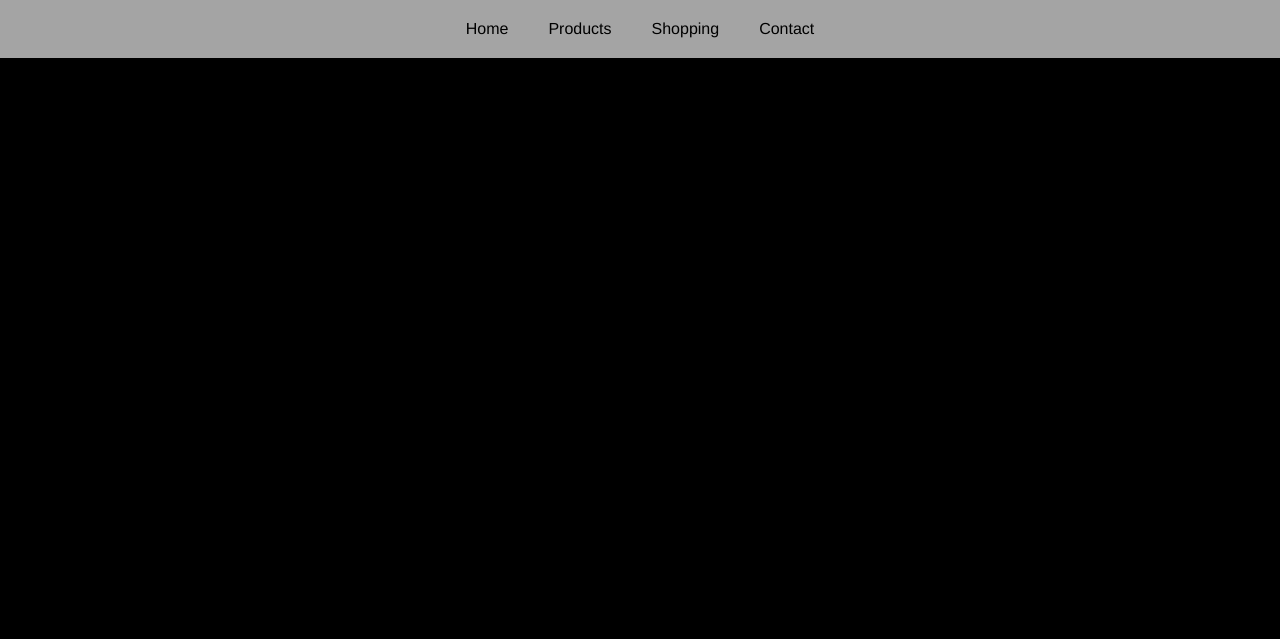
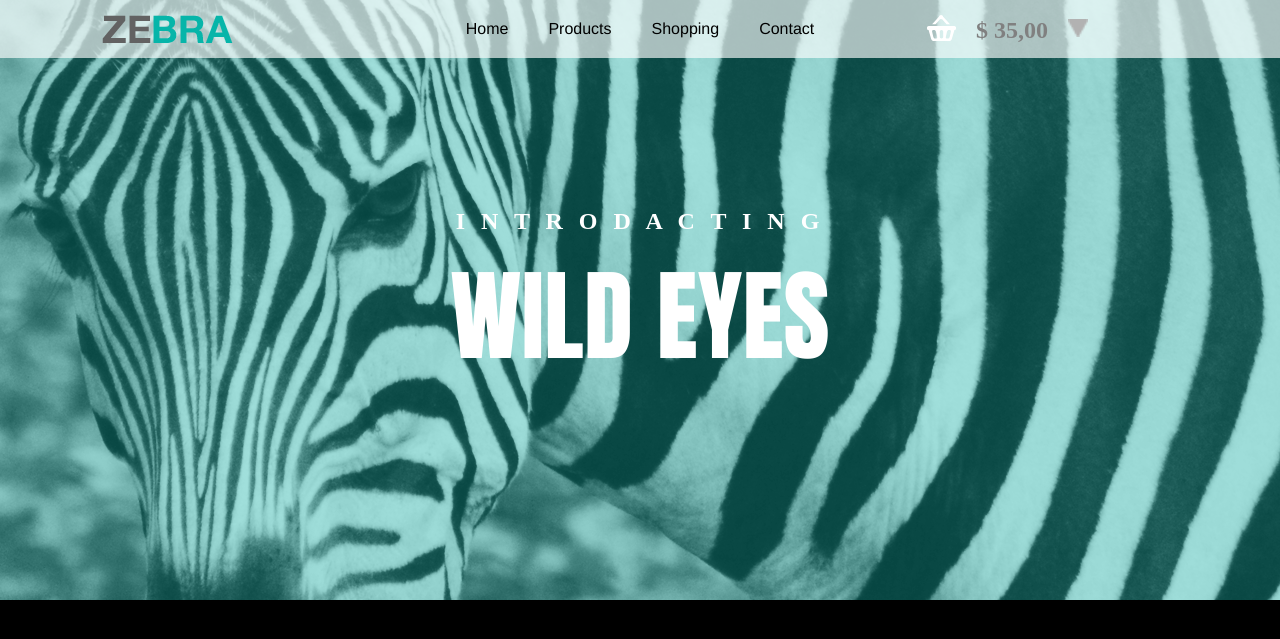
Before and after one commit to QDD0/Exe-Html, a PHP site: page / in a window 1280 px wide. Shown: the top 639 px of the page. Run offline with PHP 8.4, Linux system fonts and the light colour scheme.

Commit message:
finished adaptacion

```diff
--- a/index.html
+++ b/index.html
@@ -17,6 +17,27 @@
   </head>
   <body style="background-color: black">
     <header class="header">
+      <div class="icon">
+        <img src="img\ZEBRA copy.png" />
+      </div>
+      <div class="header-right">
+        <div class="basket">
+          <img src="img/Shape1.png" alt="Basket" />
+        </div>
+        <div class="pay">
+          <h2>$ 35,00</h2>
+        </div>
+        <div class="triangle">
+          <img src="img/Shape 2.png" alt="Triangle" />
+        </div>
+      </div>
+
+      <h2 class="fon-txt1">
+        I N T R O D A C T I N G
+      </h2>
+      <h1 class="fon-txt2">
+        WILD EYES
+      </h1>
       <div class="container">
         <div class="nav">
           <nav>
@@ -77,12 +98,14 @@
                   </div>
                 </div>
               </li>
-              <li><a href="#Jeans" style="font-family: Helvetica">Shopping</a></li>
-              <li><a href="#face" style="font-family: Helvetica">Contact</a></li>
+              <li>
+                <a href="#Jeans" style="font-family: Helvetica">Shopping</a>
+              </li>
+              <li>
+                <a href="#face" style="font-family: Helvetica">Contact</a>
+              </li>
             </ul>
           </nav>
-
-
         </div>
       </div>
     </header>
--- a/style.css
+++ b/style.css
@@ -3,6 +3,107 @@ body {
   padding: 0;
   overflow-x: hidden;
   overflow-y: auto;
+}
+
+.icon {
+  position: absolute;
+  top: 15px;
+  left: 8%;
+  z-index: 10;
+  pointer-events: none;
+}
+
+.header-right {
+  position: absolute;
+  top: 15px;
+  right: 15%;
+  display: flex;
+  gap: 20px;
+  align-items: center;
+  z-index: 10;
+}
+
+.basket img {
+  cursor: pointer;
+}
+
+.triangle img {
+  width: 20px;
+  height: auto;
+  cursor: pointer;
+}
+
+.pay h2 {
+  margin: 0;
+  color: gray;
+}
+
+@media (max-width: 768px) {
+  .header-right {
+    flex-direction: column;
+    top: 10px;
+    right: 2%;
+    gap: 5px;
+  }
+
+  .pay h2 {
+    font-size: 14px;
+  }
+
+  .basket img, .triangle img {
+    width: 25px;
+  }
+}
+
+
+@media (max-width: 768px) {
+  .icon {
+    top: 10px;
+    left: 10px;
+  }
+}
+
+.fon-txt1 {
+  position: absolute;
+  text-align: center;
+  left: 50%;
+  transform: translateX(-50%);
+  margin-top: 26vh;
+  color: white;
+  letter-spacing: 5px;
+}
+
+.fon-txt2 {
+  position: absolute;
+  text-align: center;
+  left: 50%;
+  transform: translateX(-50%);
+  margin-top: 30vh;
+  color: white;
+  font-size: 100px;
+  font-family: Impact;
+}
+
+.header {
+  position: relative;
+  width: 100%;
+  height: 600px;
+  background-image: url("img/ZebraOne.png");
+  background-size: cover;
+  background-position: center;
+}
+
+.header::before {
+  content: "";
+  position: absolute;
+  top: 0;
+  left: 0;
+  width: 100%;
+  height: 600px;
+  background-image: url("img/Layer 5.png");
+  background-size: cover;
+  background-repeat: no-repeat;
+  background-position: center;
 }
 
 .container {
```
